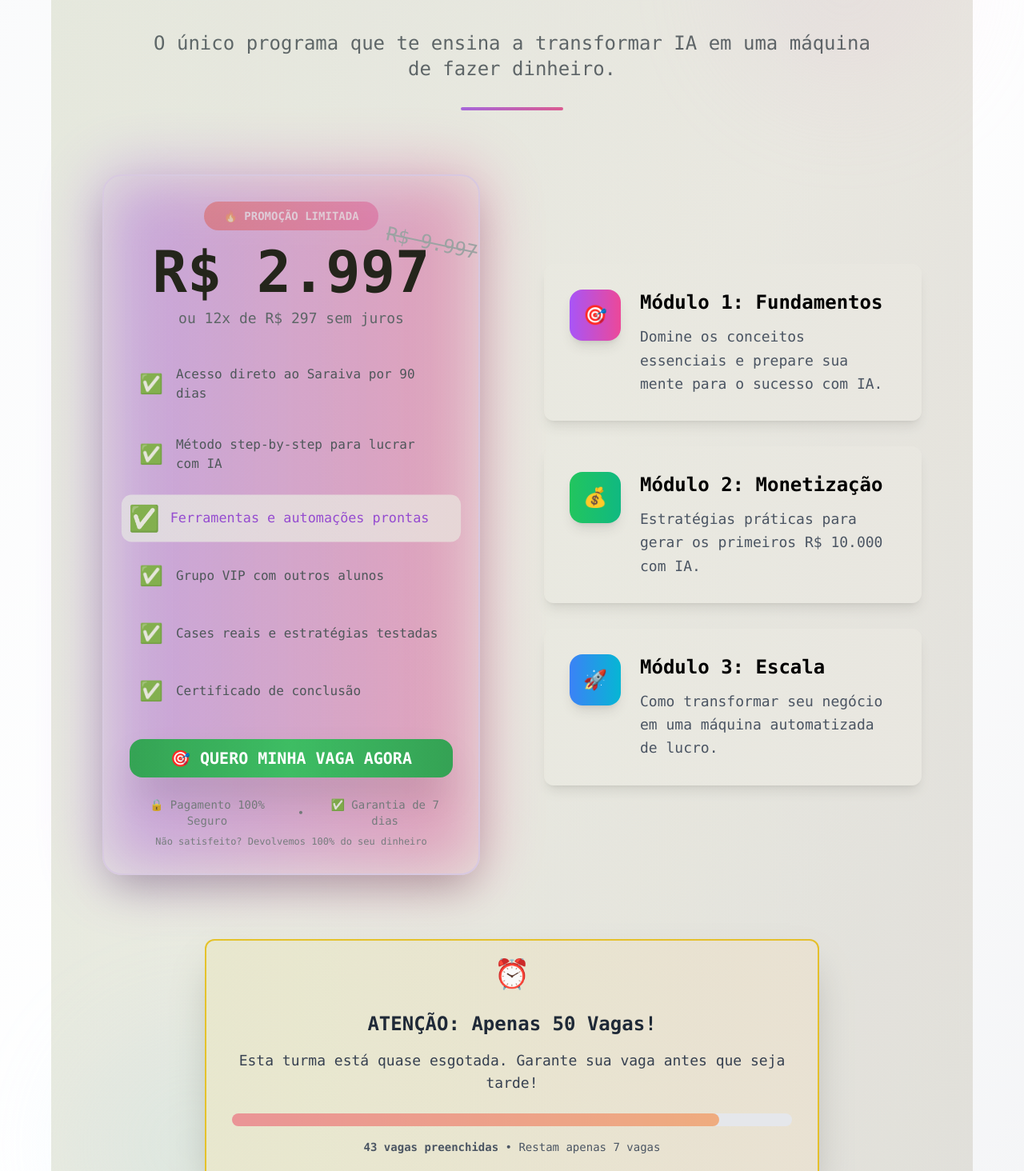
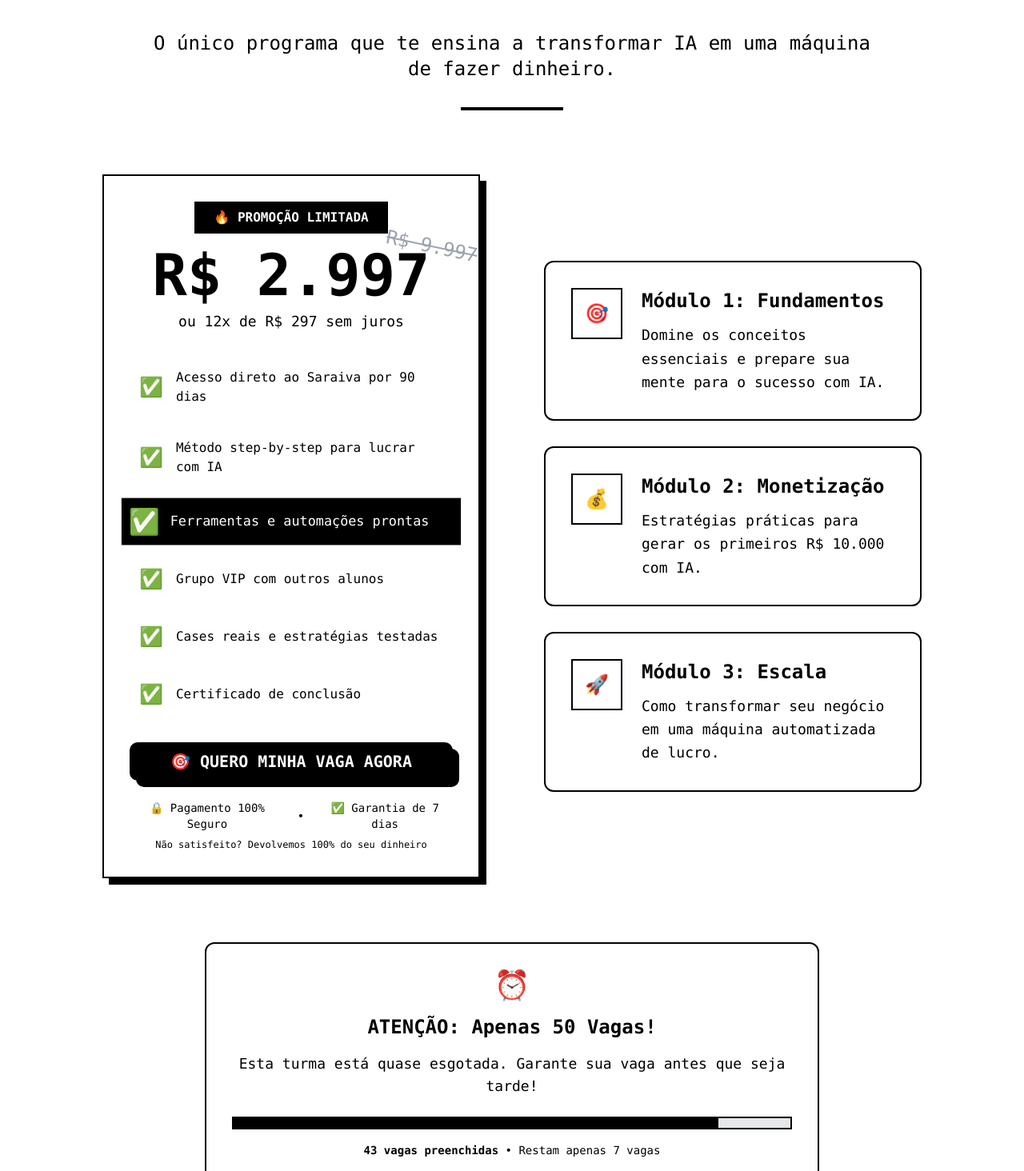
Before and after one commit to saraivabr/site_saraiva.ai, a React (Vite) app: page / in a window 1280 px wide. Shown: the part 4722-6186 px from the top of the page at 80% size. Built offline with nearby package versions, Linux system fonts and the light colour scheme.

Commit message:
Remove element

```diff
--- a/src/components/Mentoria.tsx
+++ b/src/components/Mentoria.tsx
@@ -72,45 +72,36 @@ const Mentoria = () => {
     <section
       ref={sectionRef}
       id="mentoria"
-      className="section-spacing bg-gradient-to-br from-gray-50 via-white to-gray-100 relative overflow-hidden"
+      className="section-spacing bg-white relative overflow-hidden"
     >
-      {/* Background decorations */}
-      <div className="absolute inset-0">
-        <div className="absolute top-20 right-20 w-72 h-72 bg-gradient-to-br from-purple-200 to-pink-200 rounded-full opacity-20 floating-card blur-3xl"></div>
-        <div className="absolute bottom-20 left-20 w-80 h-80 bg-gradient-to-br from-blue-200 to-cyan-200 rounded-full opacity-15 floating-card blur-3xl" style={{animationDelay: '3s'}}></div>
-      </div>
-
       <div className="container-max relative z-10">
         {/* Title section */}
         <div className={`text-center mb-20 transition-all duration-1000 ${isVisible ? 'animate-zoom-in' : 'opacity-0 scale-75'}`}>
-          <h2 className="text-5xl md:text-6xl font-black mb-8">
+          <h2 className="text-5xl md:text-6xl font-black mb-8 text-black">
             Mentoria{" "}
-            <span className="text-gradient">Saraiva.AI</span>
+            <span className="text-black">Saraiva.AI</span>
           </h2>
 
-          <p className="text-2xl text-gray-600 max-w-4xl mx-auto mb-8">
+          <p className="text-2xl text-black max-w-4xl mx-auto mb-8">
             O único programa que te ensina a transformar IA em uma máquina de fazer dinheiro.
           </p>
 
-          <div className="w-32 h-1 bg-gradient-to-r from-purple-500 to-pink-500 mx-auto rounded-full"></div>
+          <div className="w-32 h-1 bg-black mx-auto"></div>
         </div>
 
         <div className="grid lg:grid-cols-2 gap-20 items-center">
           {/* Pricing card */}
           <div className={`transition-all duration-1000 ${isVisible ? 'animate-slide-left' : 'opacity-0 translate-x-[-100px]'}`}>
             <div className="relative">
-              {/* Glow effect */}
-              <div className="absolute inset-0 bg-gradient-to-r from-purple-500 to-pink-500 rounded-3xl blur-2xl opacity-20 animate-pulse"></div>
-
-              <div className="relative glass-card border-2 border-purple-200 rounded-3xl p-8 shadow-2xl">
+              <div className="relative border-2 border-black bg-white p-8 brutalist-shadow">
                 {/* Price section */}
                 <div className="text-center mb-8">
-                  <div className="inline-block bg-gradient-to-r from-red-500 to-pink-500 text-white px-6 py-2 rounded-full text-sm font-bold mb-4 animate-pulse">
+                  <div className="inline-block bg-black text-white px-6 py-2 mb-4 font-bold">
                     🔥 PROMOÇÃO LIMITADA
                   </div>
 
                   <div className="relative">
-                    <div className="text-7xl font-black text-gradient mb-2">
+                    <div className="text-7xl font-black text-black mb-2">
                       R$ 2.997
                     </div>
                     <div className="absolute -top-4 -right-8 text-2xl text-gray-400 line-through rotate-12">
@@ -118,7 +109,7 @@ const Mentoria = () => {
                     </div>
                   </div>
 
-                  <div className="text-lg text-gray-600 mb-6">
+                  <div className="text-lg text-black mb-6">
                     ou 12x de R$ 297 sem juros
                   </div>
                 </div>
@@ -128,10 +119,10 @@ const Mentoria = () => {
                   {benefits.map((benefit, index) => (
                     <div
                       key={index}
-                      className={`flex items-center space-x-4 p-3 rounded-lg transition-all duration-500 ${
+                      className={`flex items-center space-x-4 p-3 transition-all duration-500 ${
                         currentBenefit === index
-                          ? 'bg-gradient-to-r from-purple-100 to-pink-100 scale-105'
-                          : 'hover:bg-gray-50'
+                          ? 'bg-black text-white scale-105'
+                          : 'hover:bg-gray-100'
                       }`}
                     >
                       <div className={`text-2xl transition-all duration-300 ${
@@ -140,7 +131,7 @@ const Mentoria = () => {
                         ✅
                       </div>
                       <div className={`font-medium ${
-                        currentBenefit === index ? 'text-purple-600 font-bold' : 'text-gray-700'
+                        currentBenefit === index ? 'text-white font-bold' : 'text-black'
                       }`}>
                         {benefit}
                       </div>
@@ -151,17 +142,14 @@ const Mentoria = () => {
                 {/* Main CTA */}
                 <Button
                   onClick={handleWhatsApp}
-                  className="w-full relative overflow-hidden group bg-gradient-to-r from-green-600 via-green-500 to-green-600 hover:from-green-500 hover:via-green-400 hover:to-green-500 text-white font-black py-6 text-xl rounded-2xl shadow-2xl magnetic-btn mb-6"
+                  className="w-full bg-black text-white hover:bg-gray-900 font-black py-6 text-xl brutalist-shadow mb-6"
                   size="lg"
                 >
-                  <span className="relative z-10 flex items-center justify-center">
-                    🎯 QUERO MINHA VAGA AGORA
-                  </span>
-                  <div className="absolute inset-0 bg-gradient-to-r from-yellow-400 to-orange-400 opacity-0 group-hover:opacity-30 transition-opacity duration-300"></div>
+                  🎯 QUERO MINHA VAGA AGORA
                 </Button>
 
                 {/* Security badges */}
-                <div className="text-center text-sm text-gray-500 space-y-2">
+                <div className="text-center text-sm text-black space-y-2">
                   <div className="flex items-center justify-center space-x-4">
                     <span>🔒 Pagamento 100% Seguro</span>
                     <span>•</span>
@@ -180,14 +168,12 @@ const Mentoria = () => {
             {modules.map((module, index) => (
               <Card
                 key={index}
-                className="border-0 shadow-lg hover:shadow-xl transition-all duration-300 card-3d overflow-hidden"
+                className="border-2 border-black bg-white brutalist-shadow"
               >
-                <div className={`absolute inset-0 bg-gradient-to-r ${module.gradient} opacity-5`}></div>
-
-                <CardContent className="p-8 relative z-10">
+                <CardContent className="p-8">
                   <div className="flex items-start space-x-6">
                     {/* Icon */}
-                    <div className={`w-16 h-16 rounded-2xl bg-gradient-to-r ${module.gradient} flex items-center justify-center text-2xl text-white shadow-lg floating-card`} style={{animationDelay: `${index}s`}}>
+                    <div className="w-16 h-16 border-2 border-black bg-white flex items-center justify-center text-2xl text-black">
                       {module.icon}
                     </div>
 
@@ -196,7 +182,7 @@ const Mentoria = () => {
                       <h3 className="text-2xl font-black mb-3 text-black">
                         {module.title}
                       </h3>
-                      <p className="text-gray-600 leading-relaxed text-lg">
+                      <p className="text-black leading-relaxed text-lg">
                         {module.desc}
                       </p>
                     </div>
@@ -210,23 +196,21 @@ const Mentoria = () => {
         {/* Urgency section */}
         <div className={`text-center mt-20 transition-all duration-1000 delay-1000 ${isVisible ? 'animate-zoom-in' : 'opacity-0 scale-75'}`}>
           <div className="max-w-3xl mx-auto">
-            <Card className="border-2 border-yellow-400 bg-gradient-to-r from-yellow-50 to-orange-50 shadow-2xl overflow-hidden">
-              <div className="absolute inset-0 bg-gradient-to-r from-yellow-400 to-orange-400 opacity-10"></div>
-
-              <CardContent className="p-8 relative z-10">
-                <div className="text-4xl mb-4 animate-bounce">⏰</div>
-                <div className="font-black text-2xl mb-4 text-gray-800">
+            <Card className="border-2 border-black bg-white brutalist-shadow">
+              <CardContent className="p-8">
+                <div className="text-4xl mb-4">⏰</div>
+                <div className="font-black text-2xl mb-4 text-black">
                   ATENÇÃO: Apenas 50 Vagas!
                 </div>
-                <div className="text-lg text-gray-700 mb-6">
+                <div className="text-lg text-black mb-6">
                   Esta turma está quase esgotada. Garante sua vaga antes que seja tarde!
                 </div>
 
                 {/* Progress bar */}
-                <div className="bg-gray-200 rounded-full h-4 mb-4">
-                  <div className="bg-gradient-to-r from-red-500 to-orange-500 h-4 rounded-full animate-pulse" style={{width: '87%'}}></div>
+                <div className="bg-gray-200 border-2 border-black h-4 mb-4">
+                  <div className="bg-black h-full" style={{width: '87%'}}></div>
                 </div>
-                <div className="text-sm text-gray-600">
+                <div className="text-sm text-black">
                   <strong>43 vagas preenchidas</strong> • Restam apenas 7 vagas
                 </div>
               </CardContent>
```
